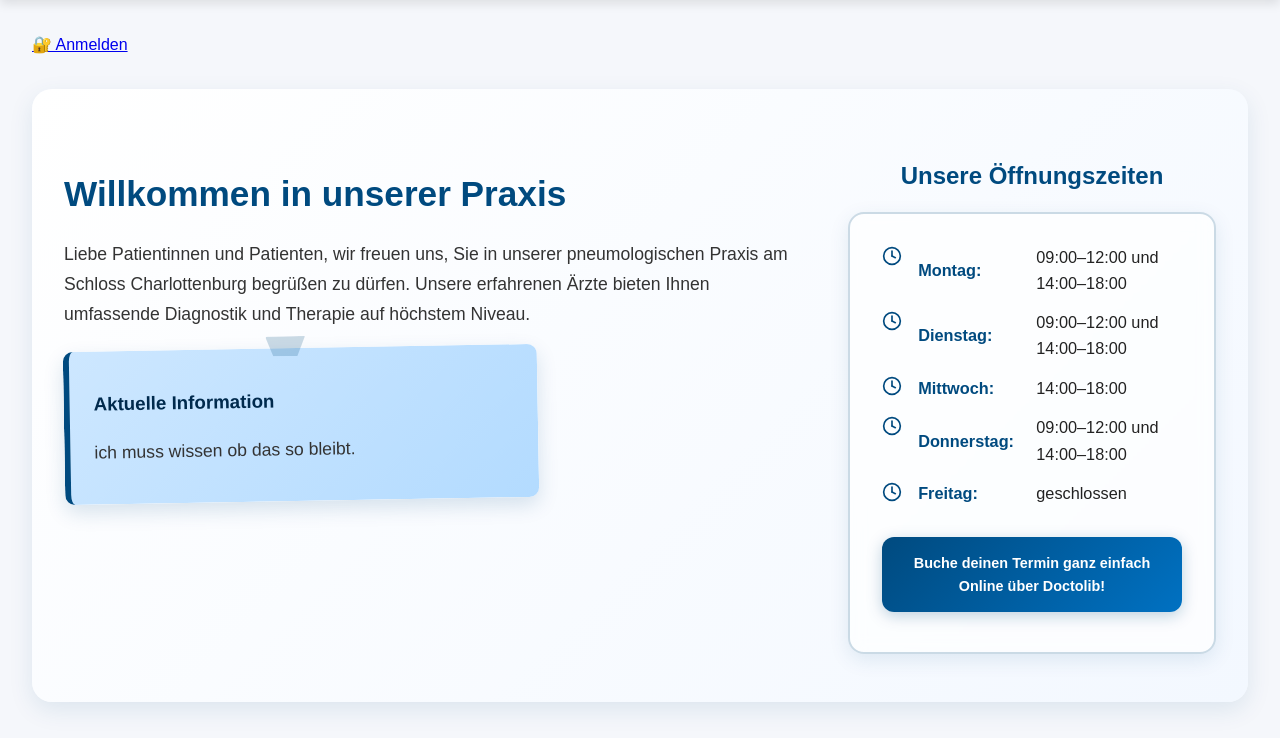
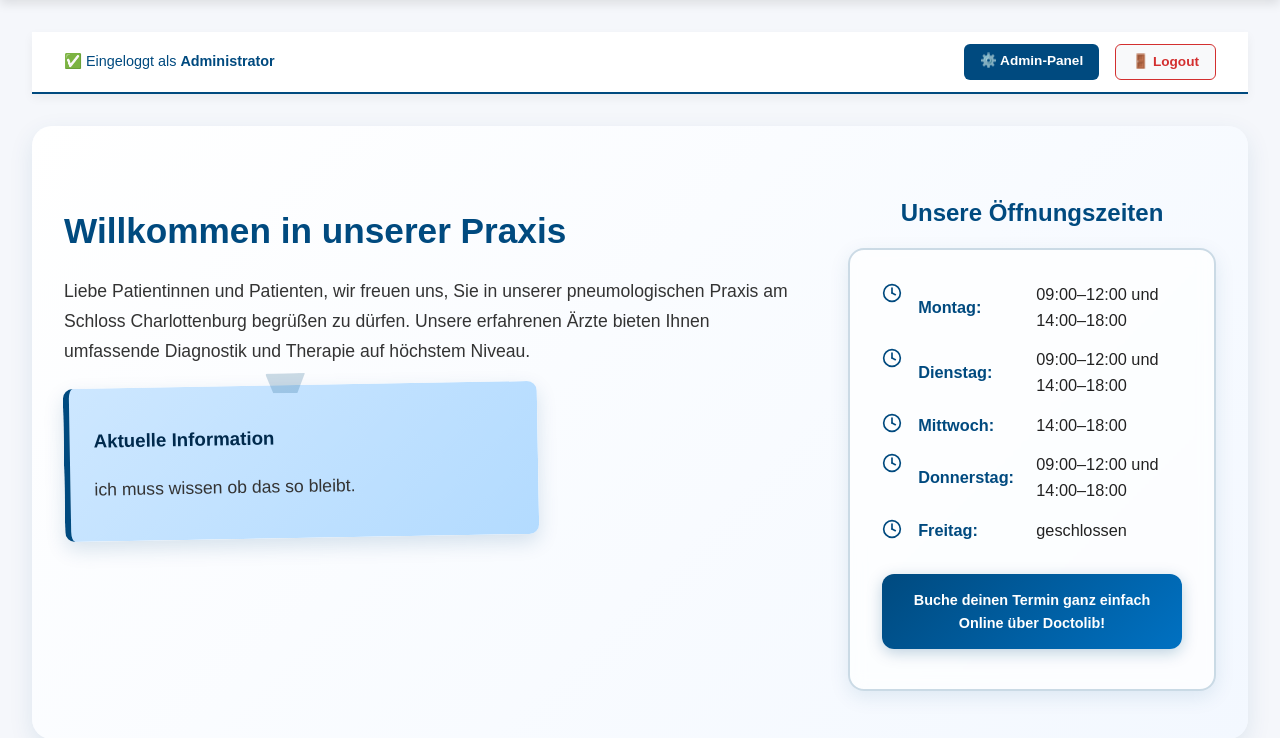
Before and after one commit to Samantha-JosephineTrebus/Praxis, a PHP site: page / in a window 1280 px wide. Shown: the part 160-898 px from the top of the page. Run offline with PHP 8.4, Linux system fonts and the light colour scheme.

Commit message:
de roux kann text ändern, admin login verstekt und schöner, wenn man angemeldet ist

```diff
--- /dev/null
+++ b/data/deroux.json
@@ -0,0 +1,3 @@
+{
+    "text": "jo was geht"
+}
--- a/index.php
+++ b/index.php
@@ -228,7 +228,66 @@ $note = getNote();
       color: #0071c2;
       gap: 0.6rem;
     }
+/* Unsichtbarer Login-Bereich */
+.login-trigger-area {
+    position: absolute;
+    top: 0;
+    right: 0;
+    width: 50px; /* Trefferfläche von 50x50px oben rechts */
+    height: 50px;
+    z-index: 9999;
+    opacity: 0; /* Komplett unsichtbar */
+    cursor: default; /* Kein Cursor-Wechsel */
+}
+.admin-dashboard-bar {
+    background: #ffffff;
+    border-bottom: 2px solid #004a7f;
+    padding: 0.75rem 2rem;
+    display: flex;
+    justify-content: space-between;
+    align-items: center;
+    box-shadow: 0 4px 10px rgba(0,0,0,0.05);
+    margin-bottom: 2rem;
+}
 
+.admin-info {
+    color: #004a7f;
+    font-size: 0.9rem;
+}
+
+.admin-actions {
+    display: flex;
+    gap: 1rem;
+}
+
+.admin-btn {
+    text-decoration: none;
+    font-size: 0.85rem;
+    font-weight: 600;
+    padding: 0.4rem 1rem;
+    border-radius: 6px;
+    transition: all 0.3s ease;
+}
+
+.admin-btn.panel {
+    background: #004a7f;
+    color: white;
+}
+
+.admin-btn.panel:hover {
+    background: #0071c2;
+}
+
+.admin-btn.logout {
+    background: #f8f9fa;
+    color: #d32f2f;
+    border: 1px solid #d32f2f;
+}
+
+.admin-btn.logout:hover {
+    background: #d32f2f;
+    color: white;
+}
     /* Responsive Anpassung für Mobile */
     @media (max-width: 768px) {
       header .logo {
@@ -243,6 +302,8 @@ $note = getNote();
 </head>
 <body>
  <header>
+  <a href="login.php" class="login-trigger-area" title="Login"></a>
+
     <div class="logo">Pneumologische Praxis am Schloss Charlottenburg</div>
     <button id="menu-toggle" class="menu-toggle" aria-label="Menü öffnen">☰</button>
     <nav id="nav-container">
@@ -266,15 +327,15 @@ $note = getNote();
 
   <main class="container">
 
-    <section class="login-section">
-      <?php if (isAdminLoggedIn()): ?>
-        <span style="color: #004a7f; font-weight: 600; margin-right: 1rem;">Admin</span>
-        <a href="admin.php" class="login-btn">⚙️ Admin-Panel</a>
-        <a href="logout.php" class="login-btn" style="background: #ff6b6b;">🚪 Logout</a>
-      <?php else: ?>
-        <a href="login.php" class="login-btn">🔐 Anmelden</a>
-      <?php endif; ?>
-    </section>
+    <section class="admin-dashboard-bar">
+    <div class="admin-info">
+        <span>✅ Eingeloggt als <strong>Administrator</strong></span>
+    </div>
+    <div class="admin-actions">
+        <a href="admin.php" class="admin-btn panel">⚙️ Admin-Panel</a>
+        <a href="logout.php" class="admin-btn logout">🚪 Logout</a>
+    </div>
+</section>
 
     <section class="intro-section">
       <div class="intro-left">
```
Also changed, not shown: admin.php (+47 -1 lines), config.php (+46 -0 lines), deRoux.php (+35 -25 lines).
